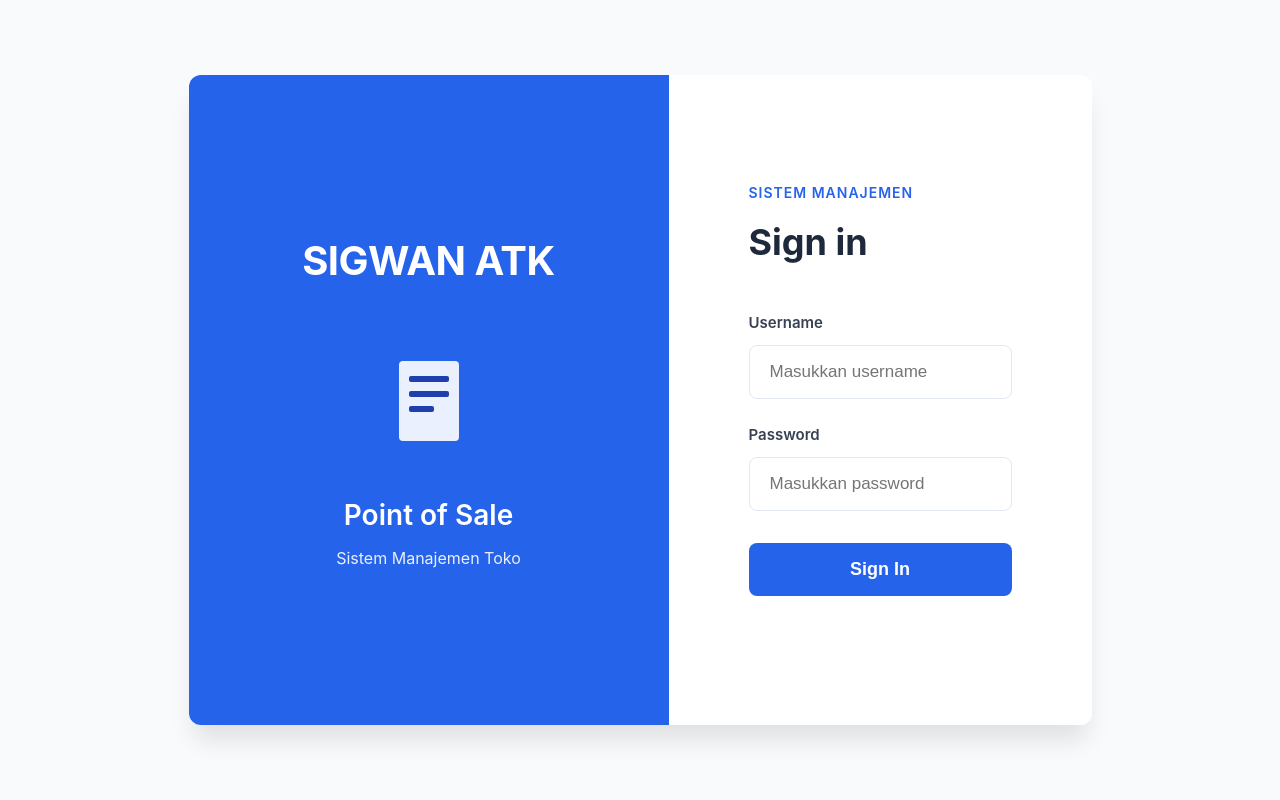
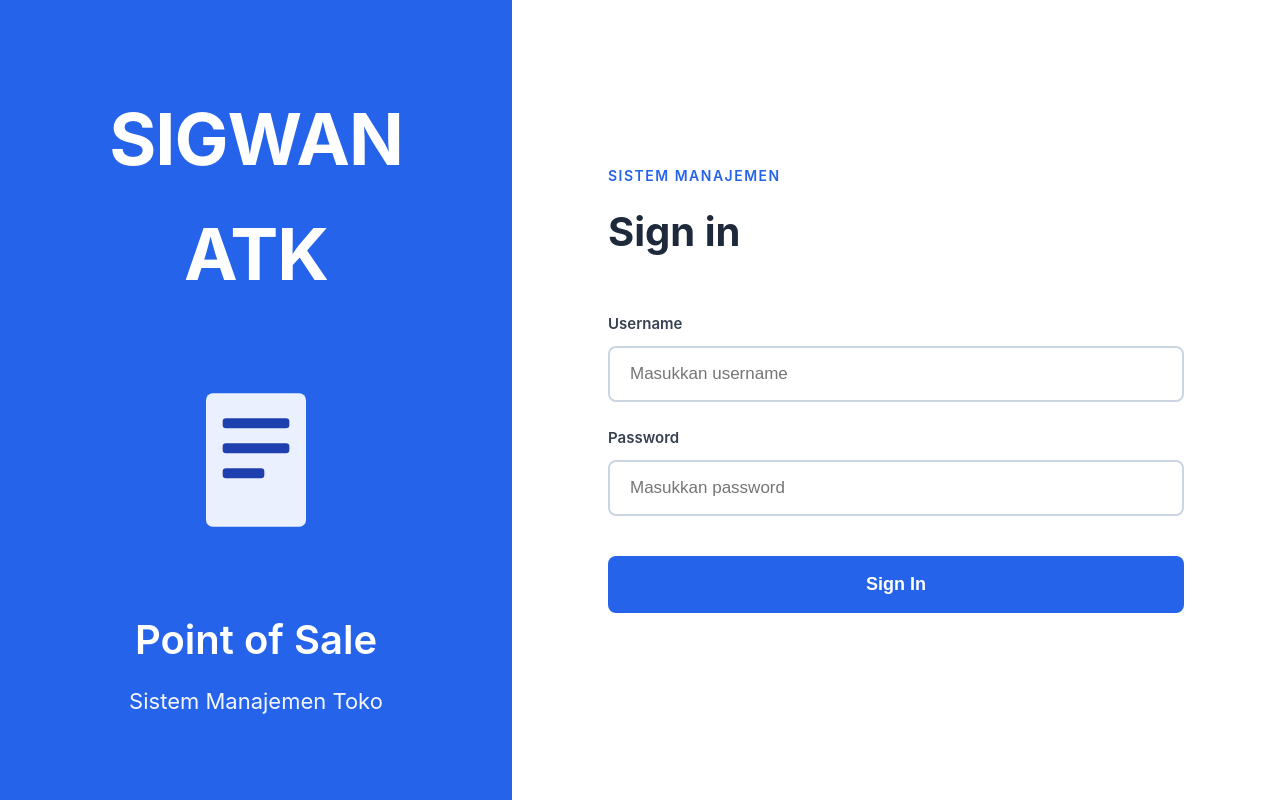
Before and after one commit to unvbld/protein, a React (Vite) app in the folder client/: page / in a window 1280 px wide. Built offline with nearby package versions, Linux system fonts and the light colour scheme.

Commit message:
feat: update ui

```diff
--- a/client/src/index.css
+++ b/client/src/index.css
@@ -181,33 +181,21 @@ body {
   color: white;
 }
 
-/* Login Page - Split Screen Design */
+/* Login Page - Fullscreen Split Layout */
 .login-page {
   min-height: 100vh;
   display: flex;
-  align-items: center;
-  justify-content: center;
   background: #f8fafc;
-}
-
-.login-container {
-  width: 100%;
-  max-width: 1400px;
-  margin: 0 auto;
-  padding: 2rem;
 }
 
 .login-split-container {
   display: grid;
-  grid-template-columns: 480px 1fr;
-  min-height: 650px;
-  background: white;
-  border-radius: 12px;
-  overflow: hidden;
-  box-shadow: 0 20px 25px -5px rgb(0 0 0 / 0.1);
+  grid-template-columns: 40% 60%;
+  width: 100%;
+  min-height: 100vh;
 }
 
-/* Left Sidebar - Dark Blue */
+/* Left Sidebar - 40% width */
 .login-sidebar {
   background: #2563eb;
   padding: 4rem 3rem;
@@ -222,33 +210,38 @@ body {
 }
 
 .login-brand h1 {
-  font-size: 2.5rem;
+  font-size: 4.5rem;
   font-weight: 700;
   margin-bottom: 3rem;
-  letter-spacing: -0.5px;
+  letter-spacing: -1px;
 }
 
 .login-sidebar-icon {
-  margin: 2rem 0;
+  margin: 3rem 0;
   display: flex;
   justify-content: center;
 }
 
+.login-sidebar-icon svg {
+  width: 200px;
+  height: 200px;
+}
+
 .login-sidebar-title h2 {
-  font-size: 1.75rem;
+  font-size: 2.5rem;
   font-weight: 600;
-  margin-bottom: 0.5rem;
-  margin-top: 2rem;
+  margin-bottom: 0.75rem;
+  margin-top: 3rem;
 }
 
 .login-sidebar-title p {
-  font-size: 1rem;
-  opacity: 0.9;
+  font-size: 1.375rem;
+  opacity: 0.95;
 }
 
-/* Right Form Area - White */
+/* Right Form Area - 60% width */
 .login-form-area {
-  padding: 4rem 5rem;
+  padding: 4rem 6rem;
   display: flex;
   align-items: center;
   justify-content: center;
@@ -257,26 +250,26 @@ body {
 
 .login-form-container {
   width: 100%;
-  max-width: 550px;
+  max-width: 600px;
 }
 
 .login-form-header {
-  margin-bottom: 2.5rem;
+  margin-bottom: 3rem;
 }
 
 .login-subtitle {
   font-size: 0.875rem;
   font-weight: 600;
   color: #2563eb;
-  letter-spacing: 1px;
+  letter-spacing: 1.5px;
   text-transform: uppercase;
 }
 
 .login-form-header h2 {
-  font-size: 2.25rem;
+  font-size: 2.5rem;
   font-weight: 700;
   color: #1e293b;
-  margin-top: 0.5rem;
+  margin-top: 0.75rem;
 }
 
 .login-form {
@@ -285,7 +278,7 @@ body {
 
 .btn-login {
   width: 100%;
-  padding: 1rem 1.5rem;
+  padding: 1.125rem 1.5rem;
   background: #2563eb;
   color: white;
   border: none;
@@ -294,7 +287,7 @@ body {
   font-weight: 600;
   cursor: pointer;
   transition: background 0.2s;
-  margin-top: 0.5rem;
+  margin-top: 1rem;
 }
 
 .btn-login:hover:not(:disabled) {
@@ -308,11 +301,11 @@ body {
 
 .error-message {
   margin-top: 1rem;
-  padding: 0.75rem;
+  padding: 0.875rem 1rem;
   background: #fee2e2;
   color: #991b1b;
   border-radius: 6px;
-  font-size: 0.875rem;
+  font-size: 0.9375rem;
 }
 
 /* Responsive */
@@ -347,16 +340,19 @@ body {
 .form-group select {
   width: 100%;
   padding: 1rem 1.25rem;
-  border: 1px solid var(--border);
+  border: 2px solid #cbd5e1;
   border-radius: 0.5rem;
   font-size: 1.0625rem;
-  transition: border 0.2s;
+  transition: all 0.2s;
+  background: white;
 }
 
 .form-group input:focus,
-.form-group textarea:focus {
+.form-group textarea:focus,
+.form-group select:focus {
   outline: none;
-  border-color: var(--primary);
+  border-color: #2563eb;
+  box-shadow: 0 0 0 3px rgba(37, 99, 235, 0.1);
 }
 
 .login-footer {
--- a/client/src/pages/Login.jsx
+++ b/client/src/pages/Login.jsx
@@ -42,7 +42,7 @@ const Login = () => {
                             <h1>SIGWAN ATK</h1>
                         </div>
                         <div className="login-sidebar-icon">
-                            <svg width="120" height="120" viewBox="0 0 120 120" fill="none" xmlns="http://www.w3.org/2000/svg">
+                            <svg width="200" height="200" viewBox="0 0 120 120" fill="none" xmlns="http://www.w3.org/2000/svg">
                                 <rect x="30" y="20" width="60" height="80" rx="4" fill="white" opacity="0.9" />
                                 <rect x="40" y="35" width="40" height="6" rx="2" fill="#1e40af" />
                                 <rect x="40" y="50" width="40" height="6" rx="2" fill="#1e40af" />
--- a/client/src/pages/POS.jsx
+++ b/client/src/pages/POS.jsx
@@ -237,7 +237,9 @@ const POS = () => {
                     >
                         Semua Produk
                     </div>
-                    {categories.map(cat => (
+                    {categories
+                        .filter(cat => cat.name.toLowerCase() !== 'all')
+                        .map(cat => (
                             <div
                                 key={cat.id}
                                 className={`category-item ${selectedCategory === cat.id ? 'active' : ''}`}
```
Lines whose indentation alone changed are shown as unchanged.
